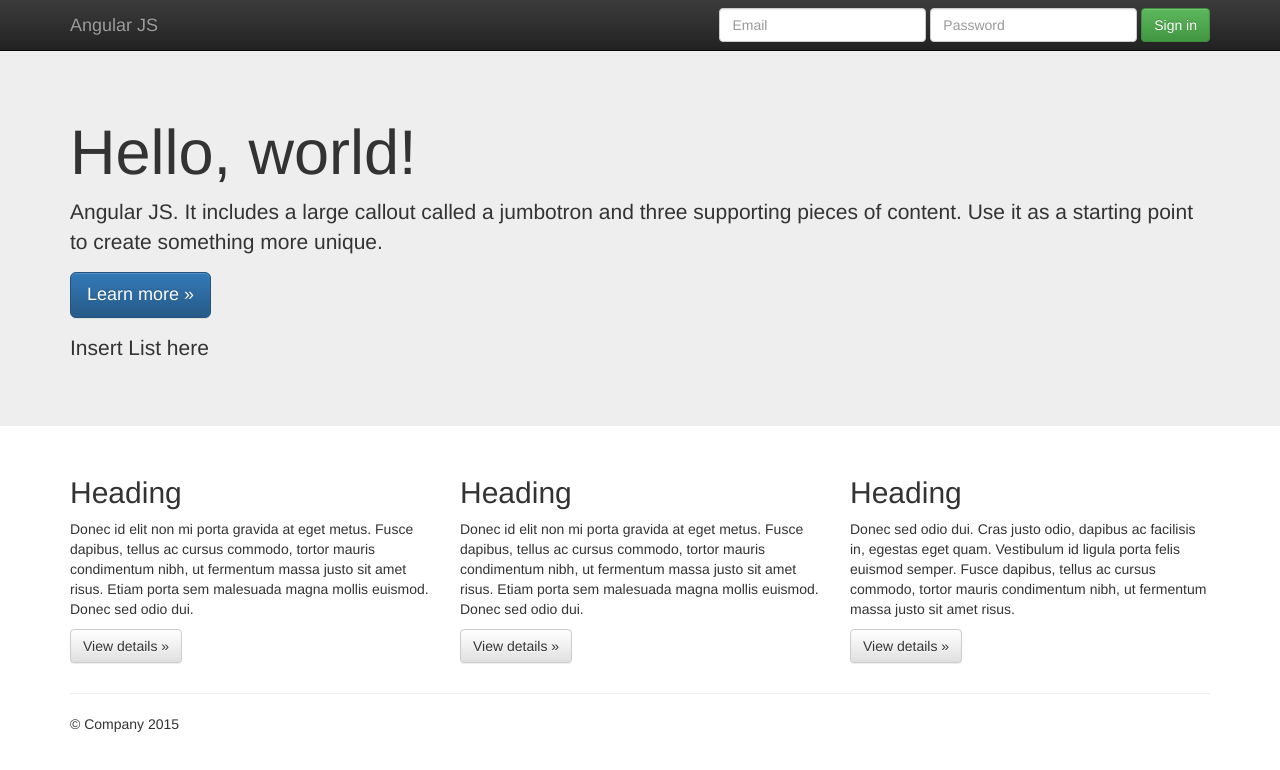
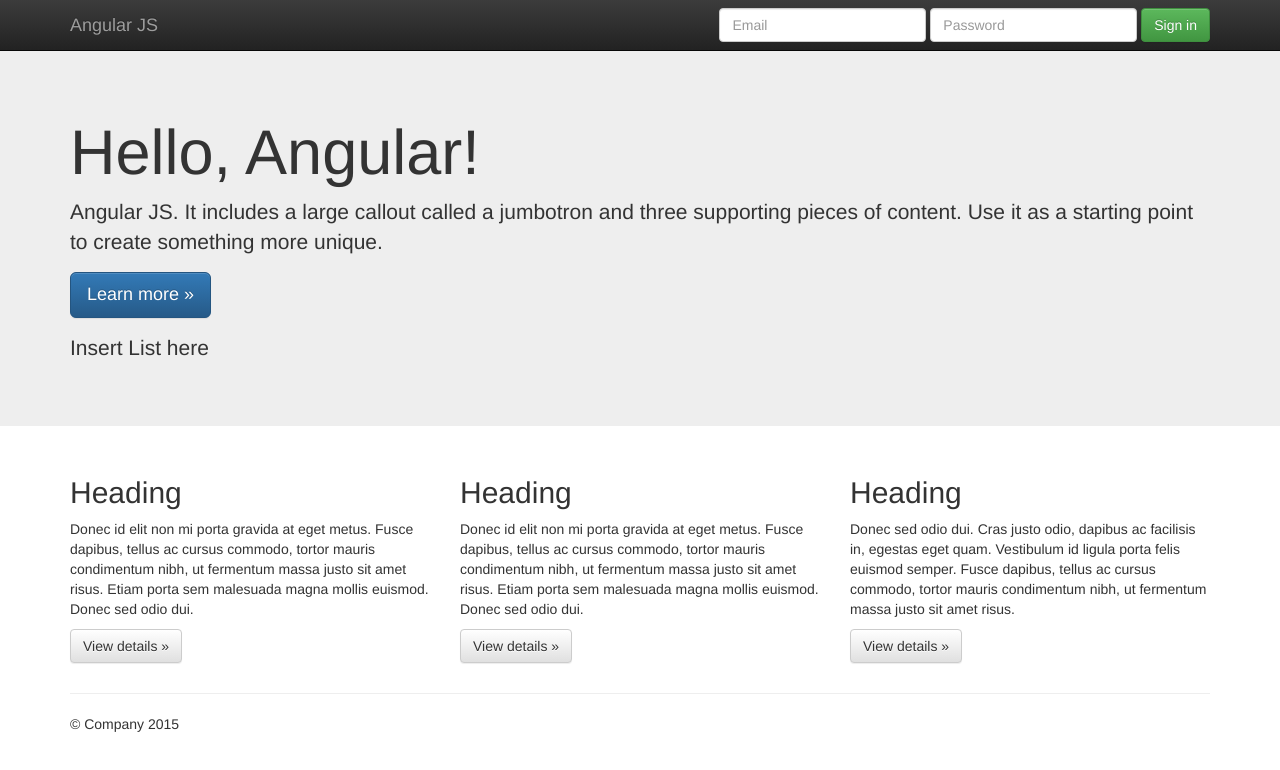
Before and after one commit to eidehua/angularJS-testbed, a plain HTML site: page index.html in a window 1280 px wide. Drawn offline with nearby package versions, Linux system fonts and the light colour scheme.

Commit message:
Update index.html

```diff
--- a/index.html
+++ b/index.html
@@ -55,7 +55,7 @@
     <!-- Main jumbotron for a primary marketing message or call to action -->
     <div class="jumbotron">
       <div class="container">
-        <h1>Hello, world!</h1>
+        <h1>Hello, Angular!</h1>
         <p>Angular JS. It includes a large callout called a jumbotron and three supporting pieces of content. Use it as a starting point to create something more unique.</p>
         <p><a class="btn btn-primary btn-lg" href="#" role="button">Learn more &raquo;</a></p>
         <p>Insert List here</p>
```
